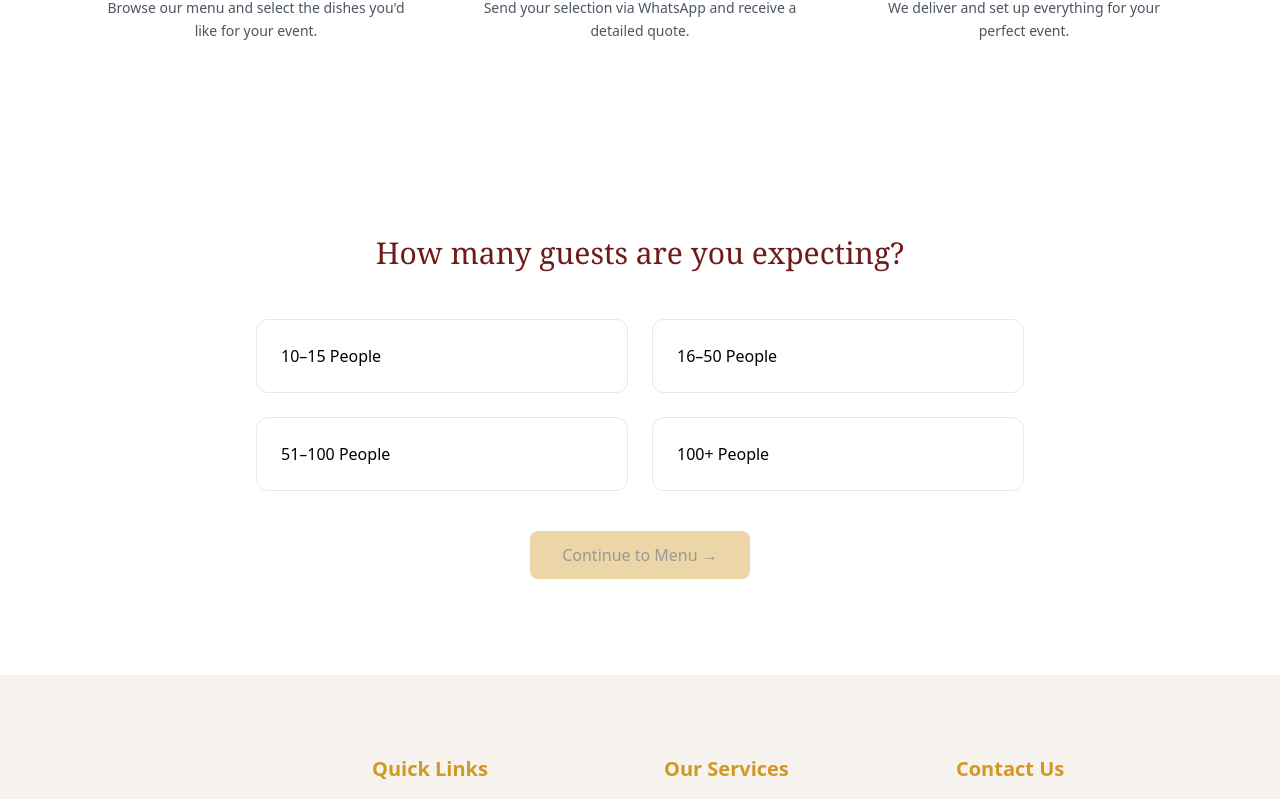
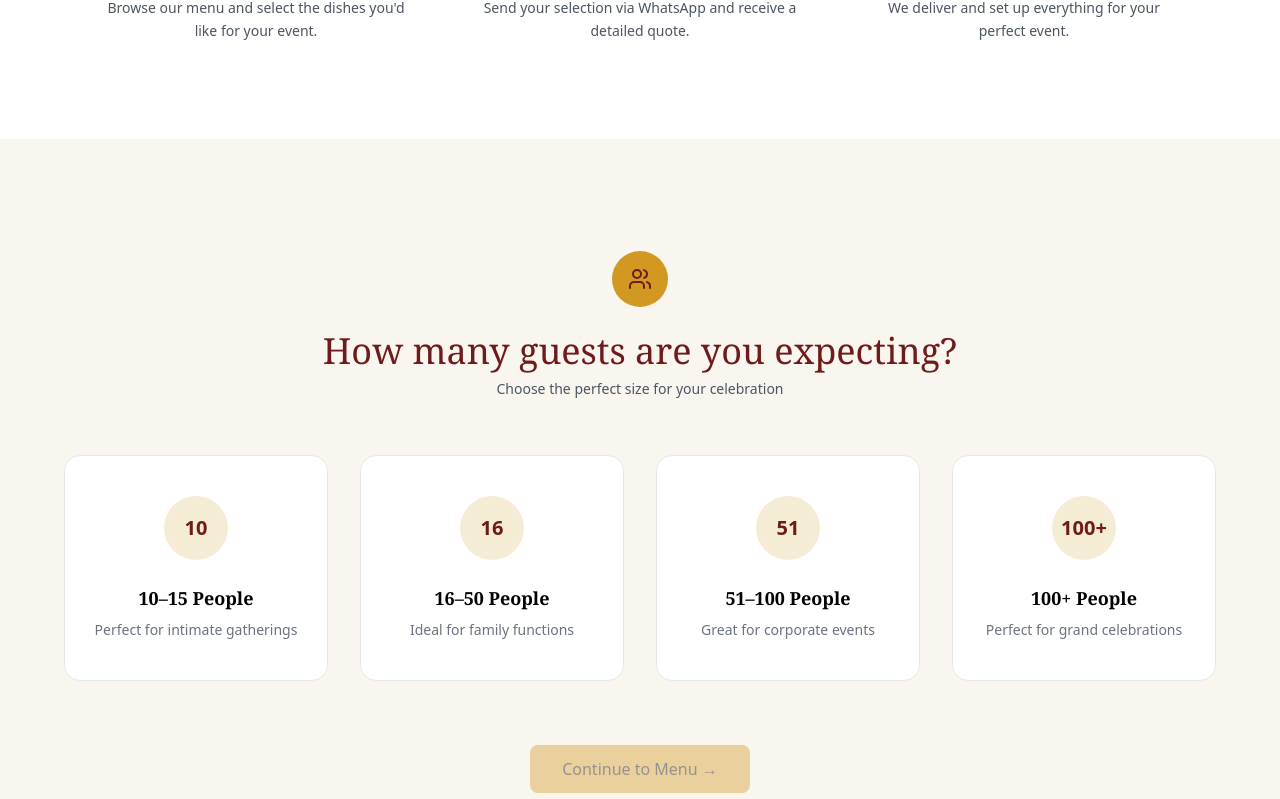
Before and after one commit to JaiPatel0916/Maple-Banquet-hall, a React (Vite) app in the folder frontend/: page /outdoor-catering in a window 1280 px wide. Shown: the part 795-1594 px from the top of the page. Built offline with nearby package versions, Linux system fonts and the light colour scheme.

Commit message:
Refactor GuestStep component to use structured guest options and improve UI interactions

```diff
--- a/frontend/src/components/OutdoorCatering/GuestStep.jsx
+++ b/frontend/src/components/OutdoorCatering/GuestStep.jsx
@@ -1,42 +1,106 @@
+import { Users } from "lucide-react";
 import { useOutdoorCatering } from "../../context/OutdoorCateringContext";
 
-const ranges = [
-    "10–15 People",
-    "16–50 People",
-    "51–100 People",
-    "100+ People",
+const GUEST_OPTIONS = [
+    {
+        value: "10–15 People",
+        label: "10–15 People",
+        number: "10",
+        desc: "Perfect for intimate gatherings",
+    },
+    {
+        value: "16–50 People",
+        label: "16–50 People",
+        number: "16",
+        desc: "Ideal for family functions",
+    },
+    {
+        value: "51–100 People",
+        label: "51–100 People",
+        number: "51",
+        desc: "Great for corporate events",
+    },
+    {
+        value: "100+ People",
+        label: "100+ People",
+        number: "100+",
+        desc: "Perfect for grand celebrations",
+    },
 ];
 
 const GuestStep = () => {
-    const { guestRange, setGuestRange, setStep } =
-        useOutdoorCatering();
+    const { guestRange, setGuestRange, setStep } = useOutdoorCatering();
 
     return (
-        <section className="py-24 text-center">
-            <h2 className="text-3xl font-serif text-[#6e1b1b] mb-4">
+        <section className="py-28 px-4 bg-[#f9f6ef] text-center">
+
+            <div className="flex justify-center mb-6">
+                <div className="h-14 w-14 rounded-full bg-[#D29922] flex items-center justify-center">
+                    <Users className="text-[#6e1b1b]" />
+                </div>
+            </div>
+
+
+            <h2 className="text-3xl md:text-4xl font-serif text-[#6e1b1b] mb-2">
                 How many guests are you expecting?
             </h2>
+            <p className="text-sm text-gray-600 mb-14">
+                Choose the perfect size for your celebration
+            </p>
 
-            <div className="grid grid-cols-1 md:grid-cols-2 gap-6 max-w-3xl mx-auto mt-12">
-                {ranges.map((range) => (
-                    <button
-                        key={range}
-                        onClick={() => setGuestRange(range)}
-                        className={`rounded-xl border p-6 text-left transition
-              ${guestRange === range
-                                ? "border-[#d29922] bg-[#f9efd8]"
-                                : "border-gray-200"
-                            }`}
-                    >
-                        <h4 className="font-medium">{range}</h4>
-                    </button>
-                ))}
+            <div className="grid grid-cols-1 sm:grid-cols-2 lg:grid-cols-4 gap-8 max-w-6xl mx-auto">
+                {GUEST_OPTIONS.map((opt) => {
+                    const selected = guestRange === opt.value;
+
+                    return (
+                        <button
+                            key={opt.value}
+                            onClick={() => setGuestRange(opt.value)}
+                            className={`relative rounded-2xl border px-6 py-10 text-center transition-all duration-300
+                ${selected
+                                    ? "bg-[#6e1b1b] text-white border-[#D29922] scale-105"
+                                    : "bg-white border-gray-200 hover:scale-105"
+                                }`}
+                        >
+
+                            <div
+                                className={`mx-auto mb-6 h-16 w-16 flex items-center justify-center rounded-full text-xl font-bold
+                  ${selected
+                                        ? "bg-[#D29922] text-[#6e1b1b]"
+                                        : "bg-[#f5ecd6] text-[#6e1b1b]"
+                                    }`}
+                            >
+                                {opt.number}
+                            </div>
+
+                            <h4 className="text-lg font-serif font-semibold mb-2">
+                                {opt.label}
+                            </h4>
+
+                            <p
+                                className={`text-sm ${selected ? "text-gray-200" : "text-gray-500"
+                                    }`}
+                            >
+                                {opt.desc}
+                            </p>
+
+                            {selected && (
+                                <div className="mt-6 flex items-center justify-center gap-2 text-sm text-[#D29922]">
+                                    <span className="h-5 w-5 flex items-center justify-center rounded-full bg-[#D29922] text-[#6e1b1b] text-xs">
+                                        ✓
+                                    </span>
+                                    Selected
+                                </div>
+                            )}
+                        </button>
+                    );
+                })}
             </div>
 
             <button
                 disabled={!guestRange}
                 onClick={() => setStep(2)}
-                className="mt-10 rounded-lg bg-[#d29922] px-8 py-3 font-medium disabled:opacity-40"
+                className="mt-16 inline-flex items-center gap-2 rounded-lg bg-[#D29922] px-8 py-3 font-medium text-black transition hover:bg-[#b88619] disabled:opacity-40"
             >
                 Continue to Menu →
             </button>
```
